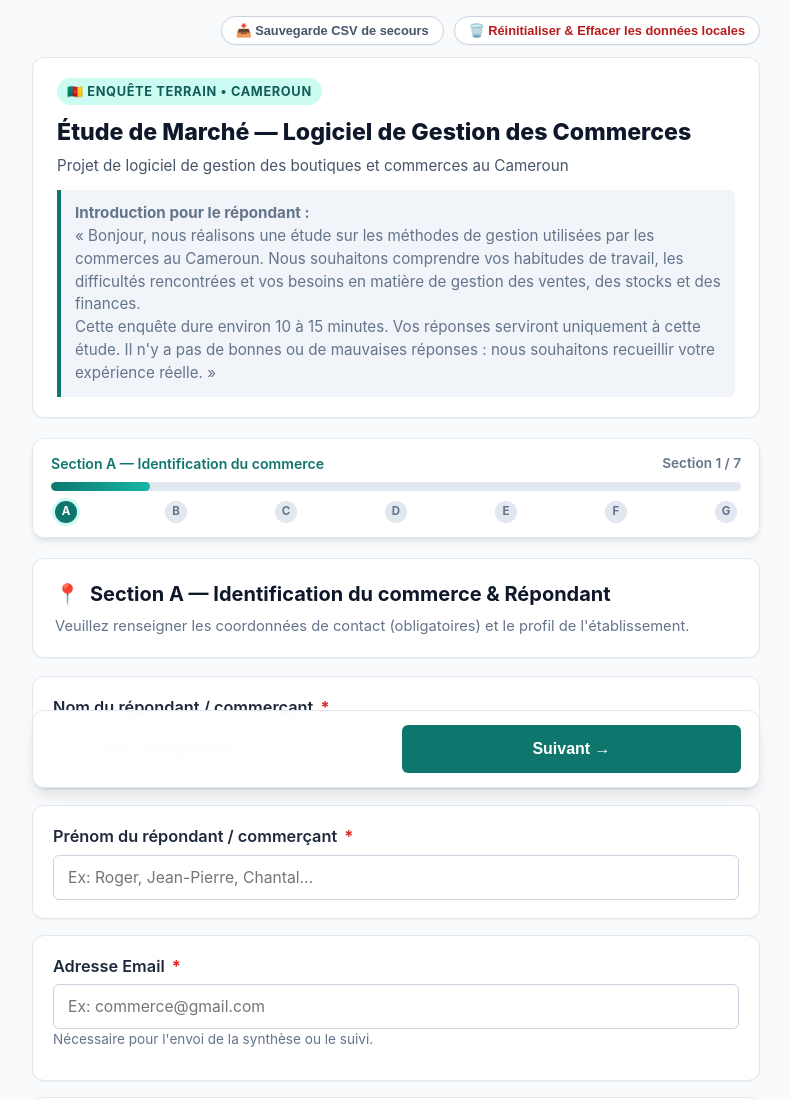
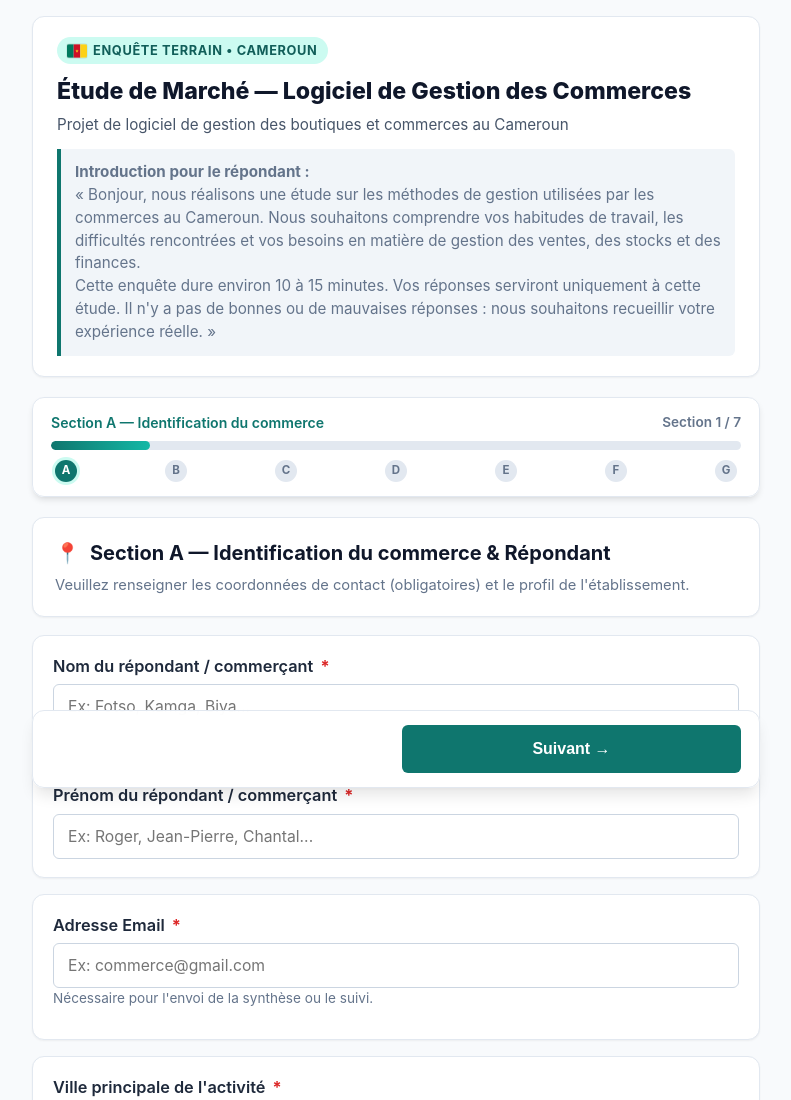
Before and after one commit to ledemka/SONDAGE, a plain HTML site: page index.html in a window 1280 px wide. Shown: the top 1100 px of the page, without its empty margins (244-1035 px from the left). Drawn offline with Linux system fonts and the light colour scheme.

Commit message:
style: suppression boutons secours/reset et integration drapeau officiel Cameroun

```diff
--- a/index.html
+++ b/index.html
@@ -485,37 +485,6 @@
       filter: grayscale(40%);
     }
 
-    /* Config Bar / Settings drawer toggle */
-    .top-toolbar {
-      display: flex;
-      justify-content: flex-end;
-      align-items: center;
-      gap: 10px;
-      margin-bottom: 12px;
-    }
-
-    .pill-btn {
-      background: #ffffff;
-      border: 1px solid var(--border);
-      border-radius: 9999px;
-      padding: 6px 14px;
-      font-size: 0.8rem;
-      font-weight: 600;
-      color: #475569;
-      cursor: pointer;
-      display: inline-flex;
-      align-items: center;
-      gap: 6px;
-      box-shadow: var(--shadow-sm);
-      transition: all 0.15s;
-    }
-
-    .pill-btn:hover {
-      background: #f8fafc;
-      border-color: var(--primary);
-      color: var(--primary);
-    }
-
     .status-alert {
       padding: 12px 14px;
       border-radius: var(--radius-sm);
@@ -629,20 +598,16 @@
   </noscript>
 
   <div class="app-container" id="app">
-    <!-- Top toolbar for data privacy and local controls -->
-    <div class="top-toolbar">
-      <button type="button" class="pill-btn" onclick="exportSingleSubmissionCsv()" title="Télécharger la saisie actuelle en CSV de secours">
-        📥 Sauvegarde CSV de secours
-      </button>
-      <button type="button" class="pill-btn" onclick="purgeLocalDataWithConfirmation()" title="Purger le brouillon et réinitialiser le formulaire" style="color:#b91c1c;">
-        🗑️ Réinitialiser & Effacer les données locales
-      </button>
-    </div>
-
     <!-- Header -->
     <header class="survey-header">
       <div class="badge-tag">
-        🇨🇲 Enquête Terrain • Cameroun
+        <svg width="20" height="14" viewBox="0 0 900 600" style="border-radius:2px; vertical-align:middle; display:inline-block; box-shadow:0 0 1px rgba(0,0,0,0.5);" aria-label="Drapeau du Cameroun" role="img">
+          <rect width="300" height="600" fill="#007a5e"/>
+          <rect x="300" width="300" height="600" fill="#ce1126"/>
+          <rect x="600" width="300" height="600" fill="#fcd116"/>
+          <polygon points="450,225 468,279 525,279 479,313 496,367 450,333 404,367 421,313 375,279 432,279" fill="#fcd116"/>
+        </svg>
+        <span>Enquête Terrain • Cameroun</span>
       </div>
       <h1 class="survey-title">Étude de Marché — Logiciel de Gestion des Commerces</h1>
       <p style="font-size: 0.95rem; color: #475569;">
```
Also changed, not shown: 1 other file.
